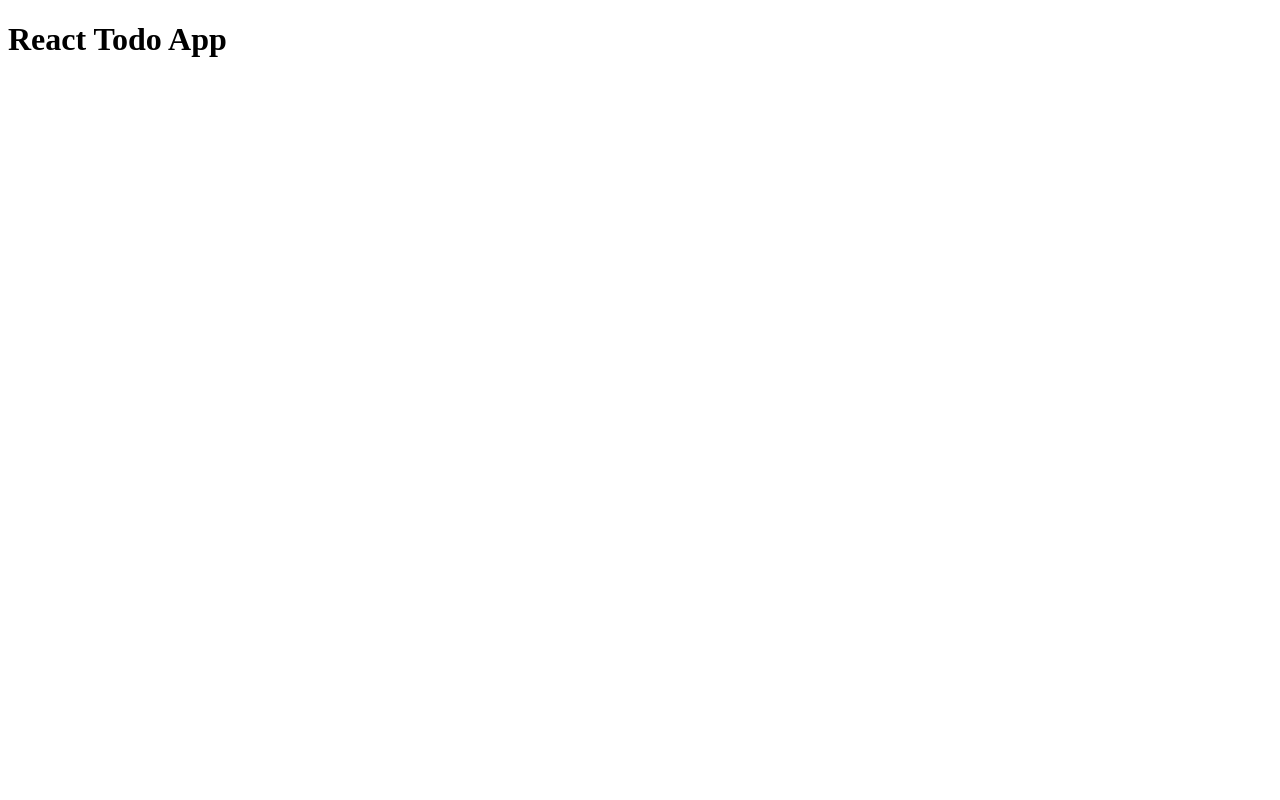
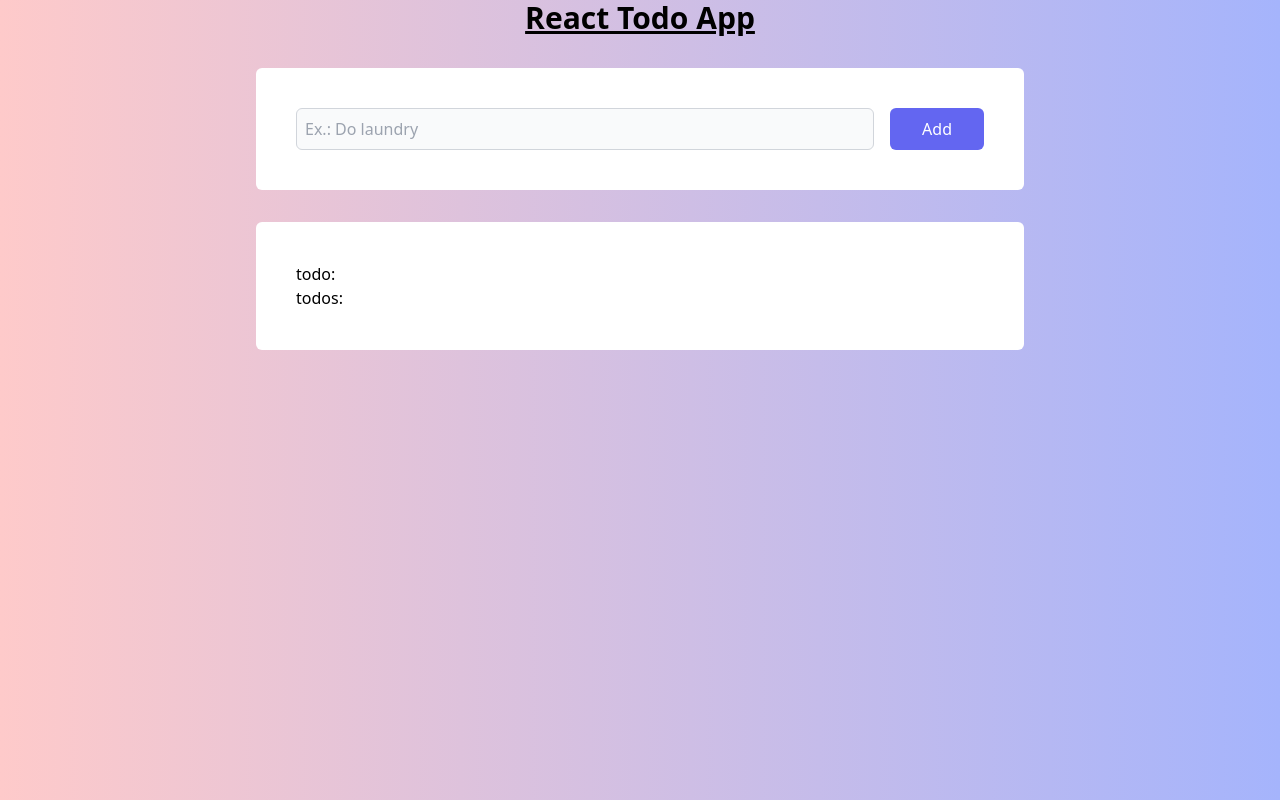
Before and after one commit to psnev89/todo-react, a React (Create React App) app: page / in a window 1280 px wide. Built offline with nearby package versions, Linux system fonts and the light colour scheme.

Commit message:
feat: add todo input entry

```diff
--- a/public/index.html
+++ b/public/index.html
@@ -10,34 +10,11 @@
       content="Web site created using create-react-app"
     />
     <link rel="apple-touch-icon" href="%PUBLIC_URL%/logo192.png" />
-    <!--
-      manifest.json provides metadata used when your web app is installed on a
-      user's mobile device or desktop. See https://developers.google.com/web/fundamentals/web-app-manifest/
-    -->
     <link rel="manifest" href="%PUBLIC_URL%/manifest.json" />
-    <!--
-      Notice the use of %PUBLIC_URL% in the tags above.
-      It will be replaced with the URL of the `public` folder during the build.
-      Only files inside the `public` folder can be referenced from the HTML.
-
-      Unlike "/favicon.ico" or "favicon.ico", "%PUBLIC_URL%/favicon.ico" will
-      work correctly both with client-side routing and a non-root public URL.
-      Learn how to configure a non-root public URL by running `npm run build`.
-    -->
-    <title>React App</title>
+    <title>Simple Todo React App</title>
   </head>
   <body>
     <noscript>You need to enable JavaScript to run this app.</noscript>
     <div id="root"></div>
-    <!--
-      This HTML file is a template.
-      If you open it directly in the browser, you will see an empty page.
-
-      You can add webfonts, meta tags, or analytics to this file.
-      The build step will place the bundled scripts into the <body> tag.
-
-      To begin the development, run `npm start` or `yarn start`.
-      To create a production bundle, use `npm run build` or `yarn build`.
-    -->
   </body>
 </html>
--- a/src/App.js
+++ b/src/App.js
@@ -1,9 +1,49 @@
-function App() {
+import { useState } from "react";
+
+const App = () => {
+  const [todo, setTodo] = useState("");
+  const [todos, setTodos] = useState([]);
+
+  const addTodo = () => {
+    if (todo !== "") {
+      setTodos([...todos, todo]);
+      setTodo("");
+    }
+  };
+
   return (
-    <div>
-      <h1> React Todo App </h1>
+    <div className="mx-auto max-w-3xl">
+      <h1 className="font-bold underline text-3xl text-center">
+        React Todo App
+      </h1>
+
+      <div className="my-8 card flex gap-4">
+        <input
+          className="bg-gray-50 border border-gray-300 rounded-md p-2 hover:bg-indigo-50 focus:outline-indigo-500 flex-1"
+          type="text"
+          name="newTodo"
+          value={todo}
+          placeholder="Ex.: Do laundry"
+          onChange={(e) => setTodo(e.target.value)}
+        />
+        <button
+          type="button"
+          className="px-8 text-white bg-indigo-500 hover:bg-indigo-600 rounded-md"
+          onClick={addTodo}
+        >
+          Add
+        </button>
+      </div>
+
+      <div className="card">
+        <div>todo: {todo}</div>
+        <div>
+          todos:
+          <pre>{todos}</pre>
+        </div>
+      </div>
     </div>
   );
-}
+};
 
 export default App;
--- /dev/null
+++ b/src/index.css
@@ -0,0 +1,11 @@
+@tailwind base;
+@tailwind components;
+@tailwind utilities;
+
+body {
+  @apply bg-gradient-to-l from-indigo-300 to-red-200;
+}
+
+.card {
+  @apply rounded-md bg-white p-10;
+}
```
Also changed, not shown: src/index.js (+5 -4 lines).
